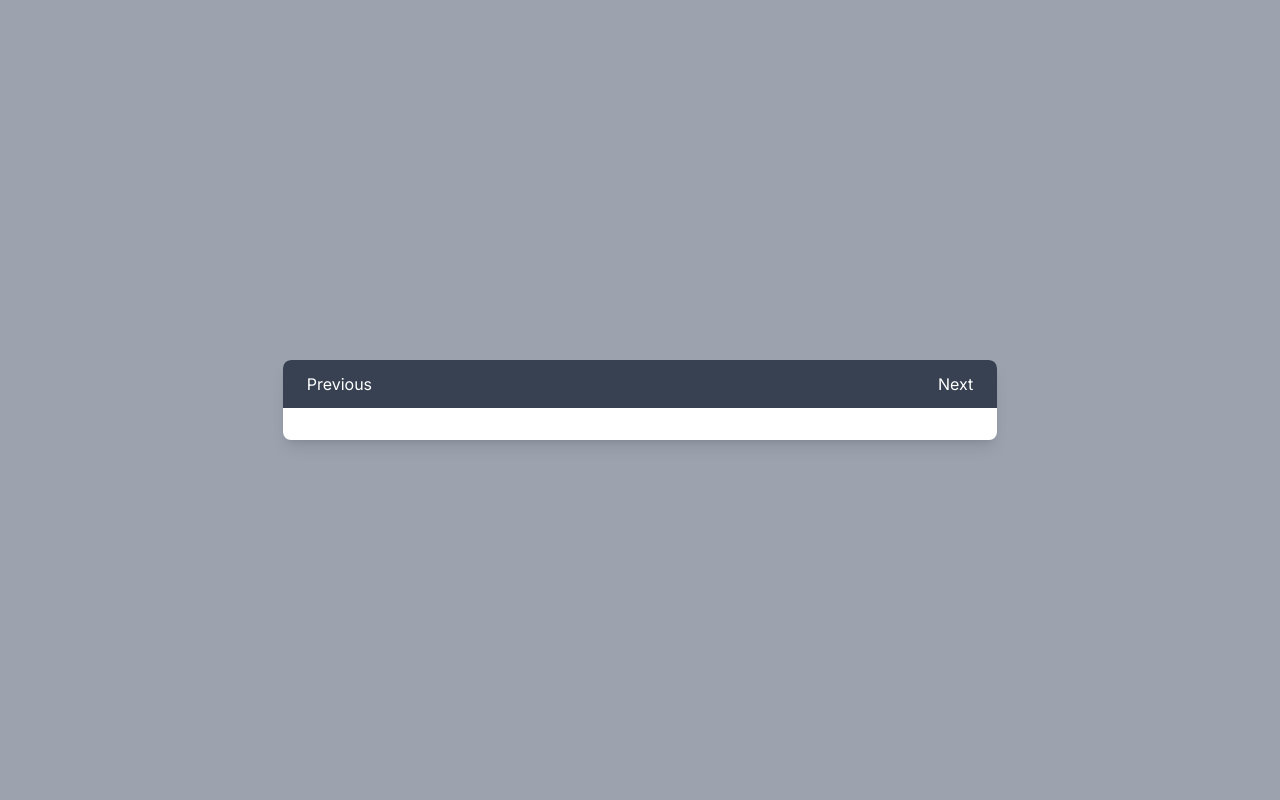
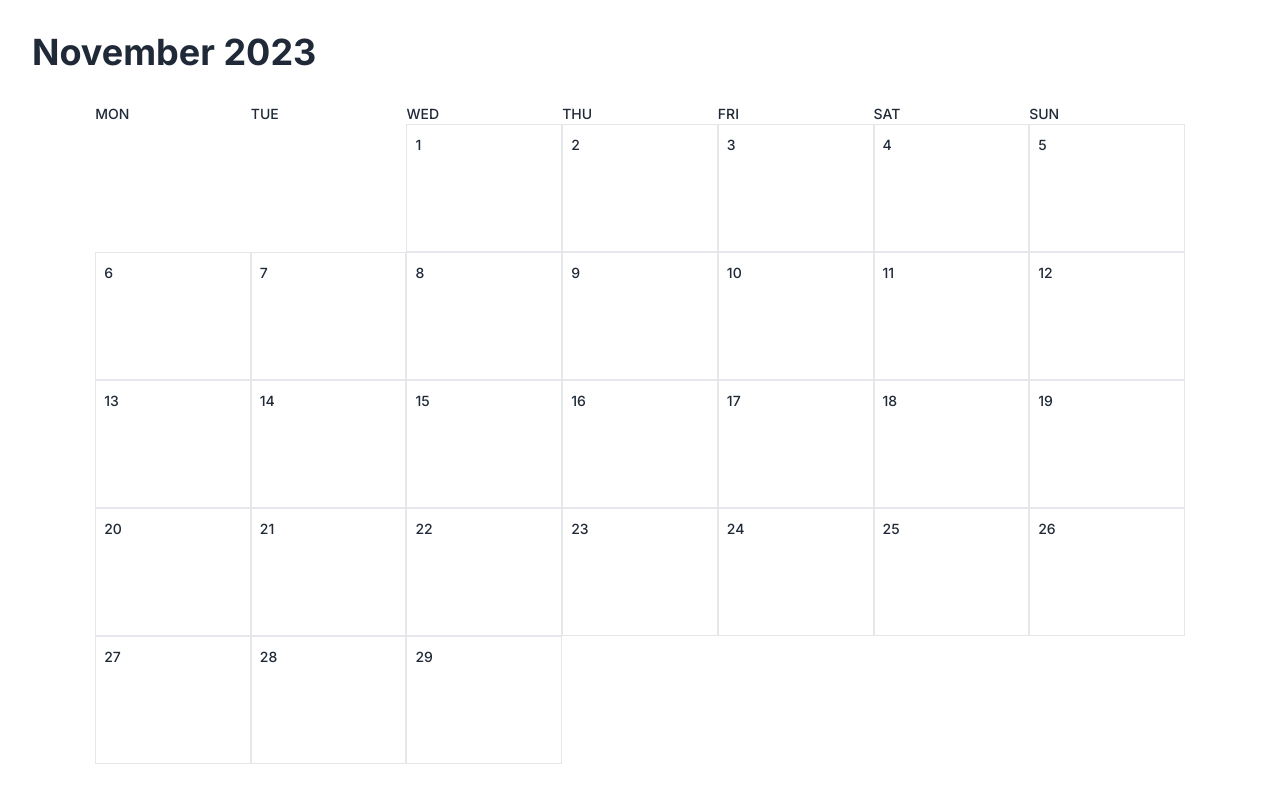
Before and after one commit to neonguyen-dev/the-coffin, a Next.js app: page /upcoming in a window 1280 px wide. Built offline with nearby package versions, Linux system fonts and the light colour scheme.

Commit message:
Changed js files working with HTML and CSS to jsx format and fixed a Calendar with code logic rendering the current month

```diff
--- a/package.json
+++ b/package.json
@@ -10,9 +10,9 @@
   },
   "dependencies": {
     "mobx-react-lite": "^4.0.5",
-    "next": "14.0.3",
-    "react": "^18",
-    "react-dom": "^18"
+    "next": "^14.0.3",
+    "react": "^18.2.0",
+    "react-dom": "^18.2.0"
   },
   "devDependencies": {
     "autoprefixer": "^10.0.1",
--- a/src/app/about/page.js
+++ b/src/app/about/page.jsx
@@ -1,4 +1,4 @@
-import About from "../presenters/aboutViewPresenter.js"
+import About from "../presenters/aboutViewPresenter.jsx"
 
 export default function Home() {
   return (
--- a/src/app/page.js
+++ /dev/null
@@ -1,8 +0,0 @@
-import Image from 'next/image'
-import Guest from "./presenters/guestViewPresenter.js"
-
-export default function Home() {
-  return (
-    <Guest/>
-  )
-}
--- /dev/null
+++ b/src/app/page.jsx
@@ -0,0 +1,7 @@
+import Guest from "./presenters/guestViewPresenter.jsx"
+
+export default function Home() {
+  return (
+    <Guest/>
+  )
+}
--- a/src/app/presenters/aboutViewPresenter.js
+++ b/src/app/presenters/aboutViewPresenter.jsx
@@ -1,6 +1,6 @@
 'use client'
 
-import AboutView from "../views/aboutView.js";
+import AboutView from "../views/aboutView.jsx";
 import { observer } from "mobx-react-lite";
 
 export default observer(
--- /dev/null
+++ b/src/app/presenters/calendarViewPresenter.jsx
@@ -0,0 +1,10 @@
+'use client'
+
+import CalendarView from "../views/calendarView.jsx";
+import { observer } from "mobx-react-lite";
+
+export default observer(
+    function Calendar() {
+        return <CalendarView />;
+    }
+    );
--- a/src/app/presenters/guestViewPresenter.js
+++ b/src/app/presenters/guestViewPresenter.jsx
@@ -1,6 +1,6 @@
 'use client'
 
-import GuestView from "../views/guestView.js";
+import GuestView from "../views/guestView.jsx";
 import { observer } from "mobx-react-lite";
 
 export default observer(
--- a/src/app/upcoming/page.js
+++ /dev/null
@@ -1,31 +0,0 @@
-export default function Home() {
-  return (
-    <div class="bg-gray-400 flex items-center justify-center h-screen">
-
-    <div class="lg:w-7/12 md:w-9/12 sm:w-10/12 mx-auto p-4">
-        <div class="bg-white shadow-lg rounded-lg overflow-hidden">
-            <div class="flex items-center justify-between px-6 py-3 bg-gray-700">
-                <button id="prevMonth" class="text-white">Previous</button>
-                <h2 id="currentMonth" class="text-white"></h2>
-                <button id="nextMonth" class="text-white">Next</button>
-            </div>
-            <div class="grid grid-cols-7 gap-2 p-4" id="calendar">
-            </div>
-            <div id="myModal" class="modal hidden fixed inset-0 flex items-center justify-center z-50">
-              <div class="modal-overlay absolute inset-0 bg-black opacity-50"></div>
-
-              <div class="modal-container bg-white w-11/12 md:max-w-md mx-auto rounded shadow-lg z-50 overflow-y-auto">
-                <div class="modal-content py-4 text-left px-6">
-                  <div class="flex justify-between items-center pb-3">
-                    <p class="text-2xl font-bold">Selected Date</p>
-                    <button id="closeModal" class="modal-close px-3 py-1 rounded-full bg-gray-200 hover:bg-gray-300 focus:outline-none focus:ring">✕</button>
-                  </div>
-                  <div id="modalDate" class="text-xl font-semibold"></div>
-                </div>
-              </div>
-            </div>
-        </div>
-    </div>
-  </div>
-  )
-}
--- /dev/null
+++ b/src/app/upcoming/page.jsx
@@ -0,0 +1,7 @@
+import Calendar from "../presenters/calendarViewPresenter.jsx"
+
+export default function Home() {
+  return (
+    <Calendar/>
+  );
+}
--- a/src/app/views/aboutView.js
+++ b/src/app/views/aboutView.jsx
@@ -1,3 +1,4 @@
+/* eslint-disable react/no-unescaped-entities */
 export default function AboutView() {
     return (
       <div className="bg-white flex h-screen sm:h-screen">
--- /dev/null
+++ b/src/app/views/calendarView.jsx
@@ -0,0 +1,75 @@
+const months = [
+  "January",
+  "February",
+  "March",
+  "April",
+  "May",
+  "June",
+  "July",
+  "August",
+  "September",
+  "October",
+  "November",
+  "December",
+];
+
+const days = ["mon", "tue", "wed", "thu", "fri", "sat", "sun"];
+
+const today = new Date();
+
+const daysInMonth = new Date(
+  today.getFullYear(),
+  today.getMonth() + 1,
+  0
+).getDate();
+const firstDayOfWeek = new Date(
+  today.getFullYear(),
+  today.getMonth(),
+  1
+).getDay();
+
+export default function CalendarView() {
+  let blankdaysArray = [];
+  for (let i = 1; i < firstDayOfWeek; i++) {
+    blankdaysArray.push(i);
+  }
+
+  let daysArray = [];
+  for (let i = 1; i < daysInMonth; i++) {
+    daysArray.push(i);
+  }
+
+  return (
+    <div class="bg-white py-8 px-8 min-h-screen">
+      <p class="text-center text-4xl font-bold text-gray-800 mb-8 lg:text-left">
+        {months[today.getMonth()] + " " + today.getFullYear()}
+      </p>
+        <div class="flex flex-col items-center justify-center">
+          <div class="inline-grid items-center justify-start grid-cols-7">
+            {days.map(renderDaysCB)}
+            {blankdaysArray.map(renderBlankdaysCB)}
+            {daysArray.map(renderDaysInMonthCB)}
+          </div>
+        </div>
+      </div>
+  );
+  function renderDaysCB(day) {
+    return (
+      <p class="h-full text-sm font-medium text-gray-800 uppercase">
+        {day}
+      </p>
+    );
+  }
+  function renderDaysInMonthCB(day) {
+    return (
+      <div class="flex items-start justify-start pt-2.5 pb-16 pl-2 pr-8 lg:pl-2 lg:pr-32 sm:pt-2.5 sm:pb-24 border border-gray-200">
+        <p class="text-sm font-medium text-gray-800">{day}</p>
+      </div>
+    );
+  }
+  function renderBlankdaysCB() {
+    return (
+      <div></div>
+    );
+  }
+}
```
Also changed, not shown: src/app/views/guestView.jsx (renamed from src/app/views/guestView.js), 1 other file (tests, documents, lock files or other folders).
